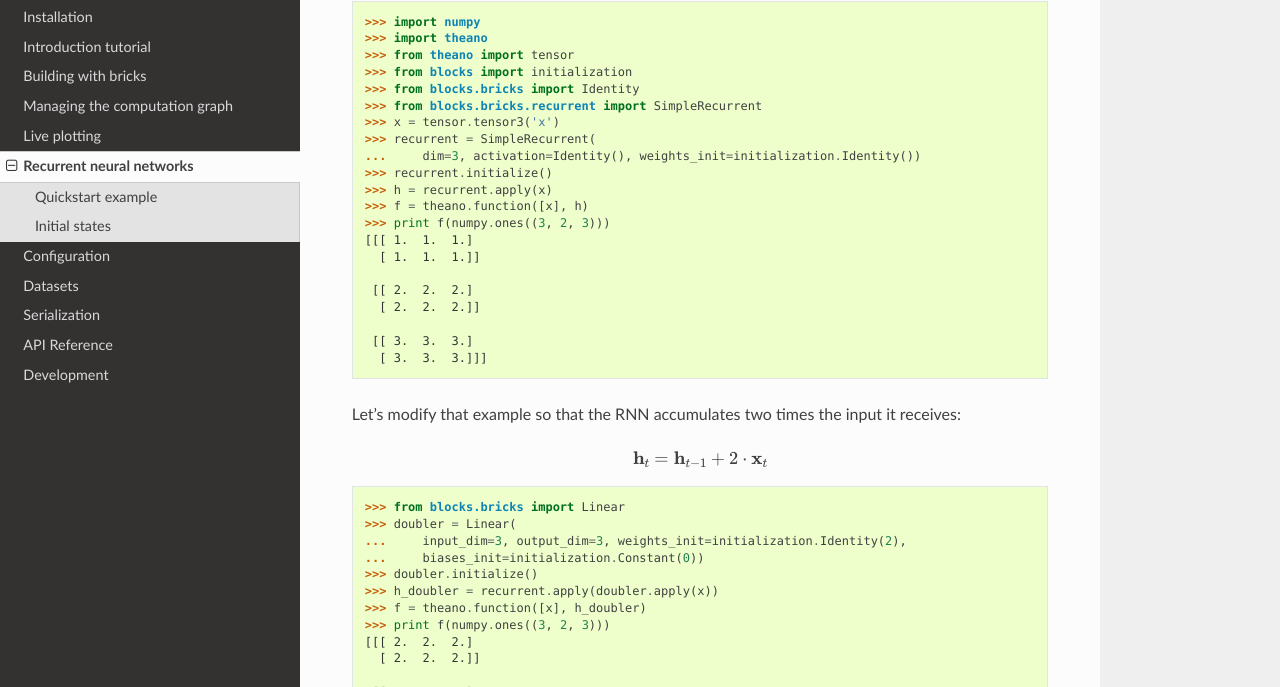
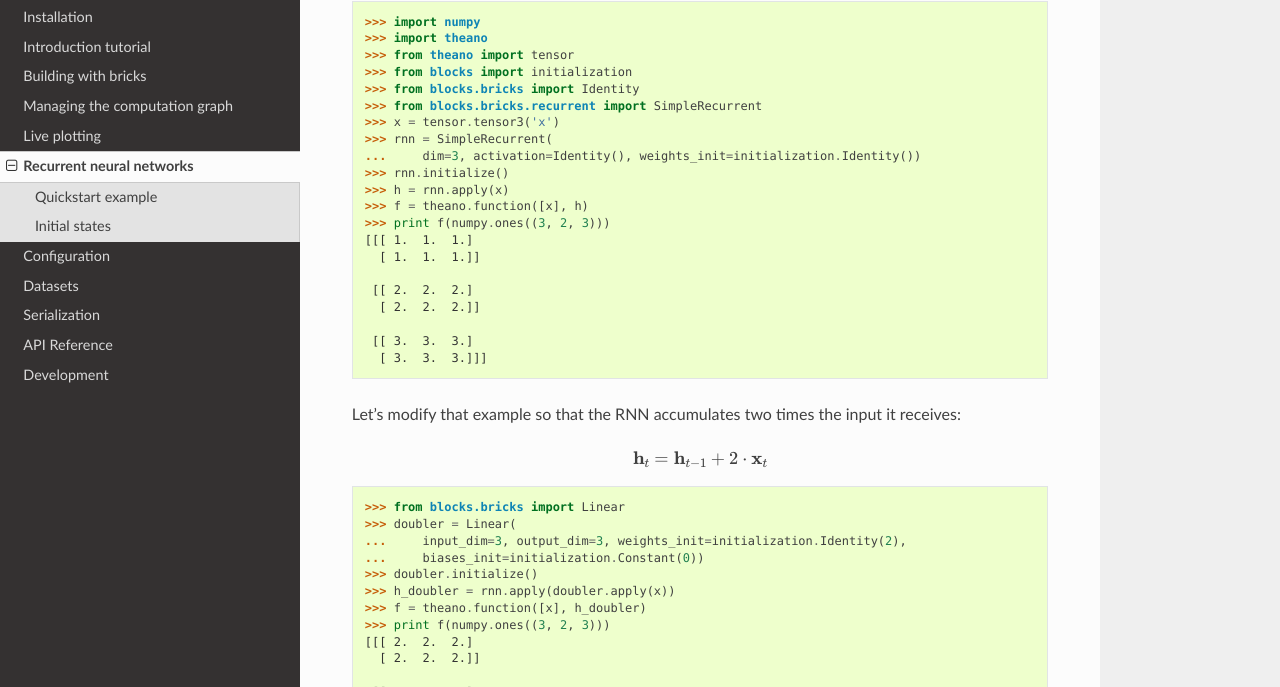
Before and after one commit to mila-iqia/blocks, a Sphinx documentation site: the page built from docs/rnn.rst, in a window 1280 px wide and 1400 px high, scrolled down 343 px. Shown: the part 128-815 px from the top of the window. Built offline with Sphinx 7.4.7 and the Read the Docs theme 2.0.0, drawn with Linux system fonts in a browser that asks for light colours.

Commit message:
Change name 'recurrent' for 'rnn' in examples to avoid name conflicts

```diff
--- a/docs/rnn.rst
+++ b/docs/rnn.rst
@@ -22,10 +22,10 @@ receives. The equation describing that RNN is
 >>> from blocks.bricks import Identity
 >>> from blocks.bricks.recurrent import SimpleRecurrent
 >>> x = tensor.tensor3('x')
->>> recurrent = SimpleRecurrent(
+>>> rnn = SimpleRecurrent(
 ...     dim=3, activation=Identity(), weights_init=initialization.Identity())
->>> recurrent.initialize()
->>> h = recurrent.apply(x)
+>>> rnn.initialize()
+>>> h = rnn.apply(x)
 >>> f = theano.function([x], h)
 >>> print f(numpy.ones((3, 2, 3)))
 [[[ 1.  1.  1.]
@@ -47,7 +47,7 @@ receives:
 ...     input_dim=3, output_dim=3, weights_init=initialization.Identity(2),
 ...     biases_init=initialization.Constant(0))
 >>> doubler.initialize()
->>> h_doubler = recurrent.apply(doubler.apply(x))
+>>> h_doubler = rnn.apply(doubler.apply(x))
 >>> f = theano.function([x], h_doubler)
 >>> print f(numpy.ones((3, 2, 3)))
 [[[ 2.  2.  2.]
@@ -86,7 +86,7 @@ receives, but starting from one instead of zero:
 .. math:: \mathbf{h}_t = \mathbf{h}_{t-1} + \mathbf{x}_t, \quad \mathbf{h}_0 = 1
 
 >>> h0 = tensor.matrix('h0')
->>> h = recurrent.apply(inputs=x, states=h0)
+>>> h = rnn.apply(inputs=x, states=h0)
 >>> f = theano.function([x, h0], h)
 >>> print f(numpy.ones((3, 2, 3)), numpy.ones((2, 3)))
 [[[ 2.  2.  2.]
```
